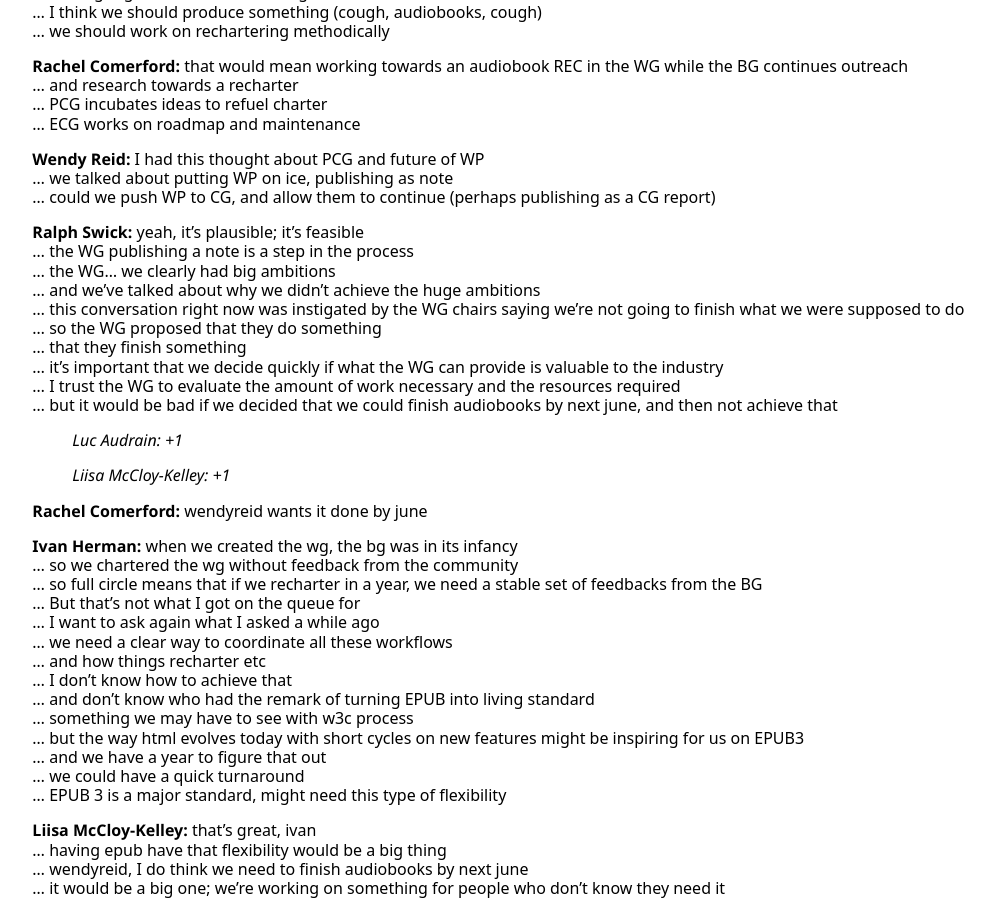
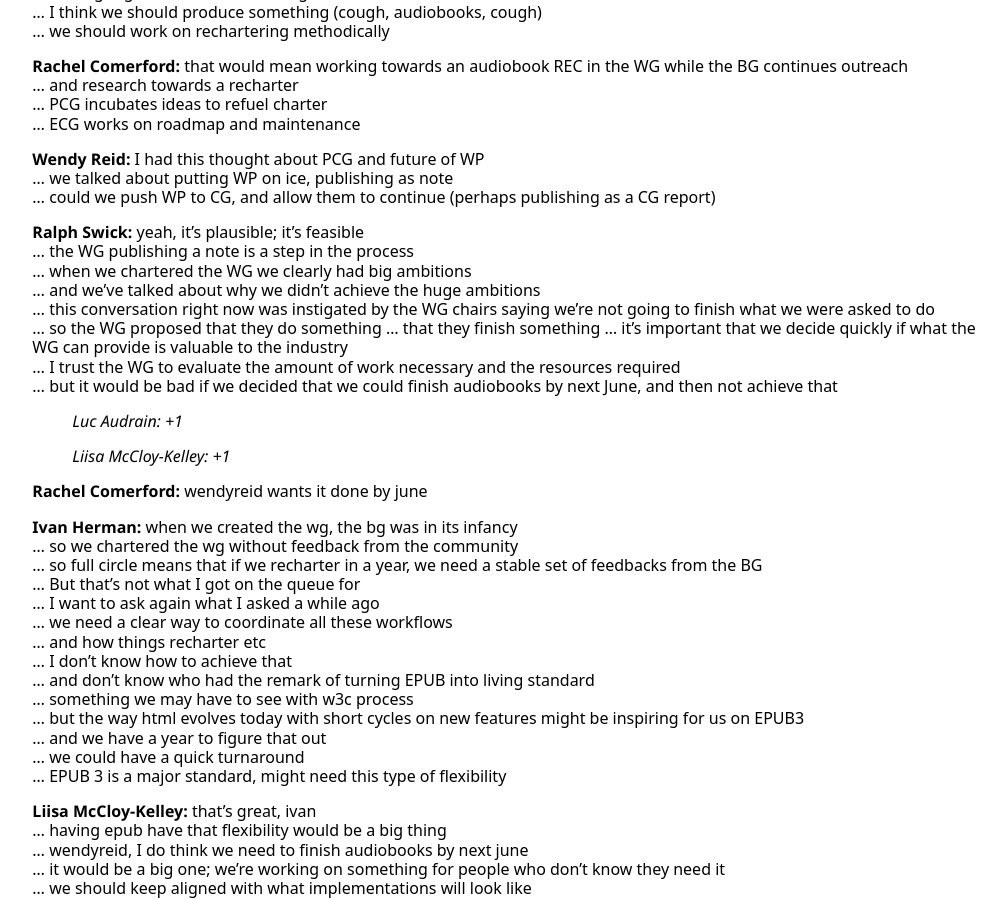
Before and after one commit to w3c/publ-bg, a Jekyll site: the page built from Steering_Committee/Meetings/2019/2019-07-23-pbgsc.md, in a window 1280 px wide and 900 px high, scrolled down 14712 px. Shown: the whole window, without its empty margins (252-1258 px from the left). Built offline with Jekyll 4.4.1, drawn with Linux system fonts in a browser that asks for light colours; some web fonts are replaced; some of the changed text lies outside the part shown.

Commit message:
Update 2019-07-23-pbgsc.md
Touch up what I was heard to say
Note Tzviya's regrets

```diff
--- a/Steering_Committee/Meetings/2019/2019-07-23-pbgsc.md
+++ b/Steering_Committee/Meetings/2019/2019-07-23-pbgsc.md
@@ -758,7 +758,7 @@ See also the [Agenda](./07-23-agenda) and the [IRC Log](https://www.w3.org/2019/
 **Wendy Reid:** mateus and Jeff Xu
 … we have great chairs/
 
-> *Ralph Swick:* -> [https://www.w3.org/community/publishingcg/](https://www.w3.org/community/publishingcg/) Publishing Community Group
+> *Ralph Swick:* -> [Publishing Community Group](https://www.w3.org/community/publishingcg/)
 
 > *Avneesh Singh:* should we start moving towards assignments
 
@@ -829,14 +829,14 @@ See also the [Agenda](./07-23-agenda) and the [IRC Log](https://www.w3.org/2019/
 
 **Ralph Swick:** yeah, it's plausible; it's feasible
 … the WG publishing a note is a step in the process
-… the WG... we clearly had big ambitions
+… when we chartered the WG we clearly had big ambitions
 … and we've talked about why we didn't achieve the huge ambitions
-… this conversation right now was instigated by the WG chairs saying we're not going to finish what we were supposed to do
+… this conversation right now was instigated by the WG chairs saying we're not going to finish what we were asked to do
 … so the WG proposed that they do something
 … that they finish something
 … it's important that we decide quickly if what the WG can provide is valuable to the industry
 … I trust the WG to evaluate the amount of work necessary and the resources required
-… but it would be bad if we decided that we could finish audiobooks by next june, and then not achieve that
+… but it would be bad if we decided that we could finish audiobooks by next June, and then not achieve that
 
 > *Luc Audrain:* +1
 
```
Also changed, not shown: other parts of Steering_Committee/Meetings/2019/2019-07-23-pbgsc.md (+3 -5 lines).
